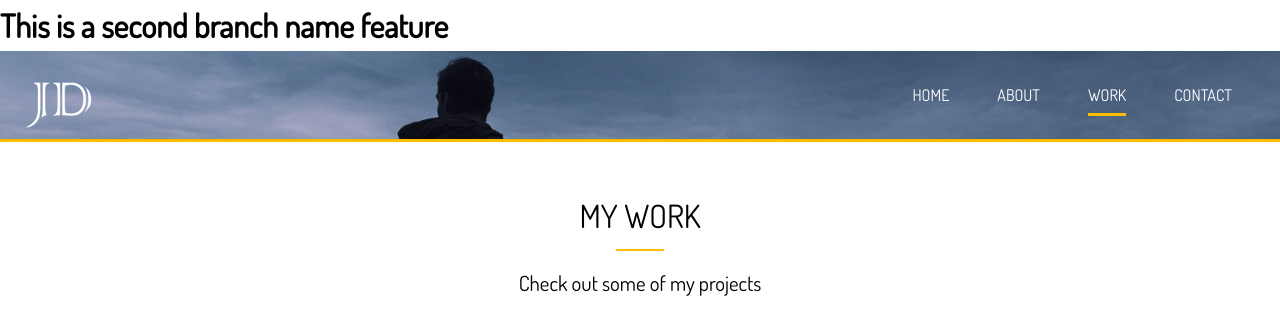
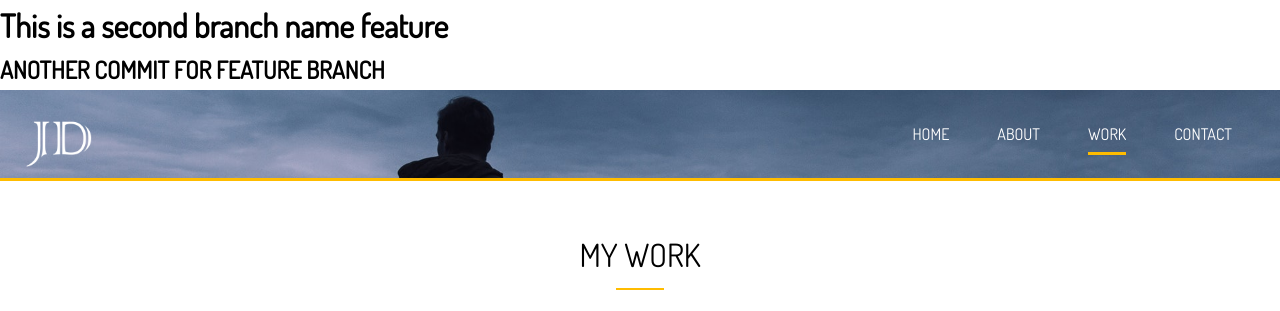
Before and after one commit to arjunesoft/Sass_Portfolio_Project_test, a website: page work.html in a window 1280 px wide. Shown: the top 311 px of the page. Drawn offline with Linux system fonts and the light colour scheme.

Commit message:
Added h2 tag in work.html

```diff
--- a/work.html
+++ b/work.html
@@ -17,6 +17,7 @@
 <body>
 
     <h1>This is a second branch name feature</h1>
+    <h2>Another commit for feature branch</h2>
     <!-- Header -->
     <header id="header-inner">
         <div class="container">
```
